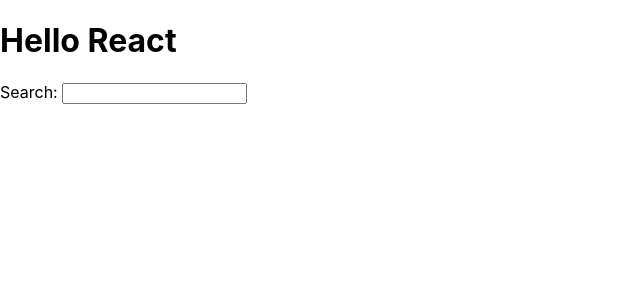
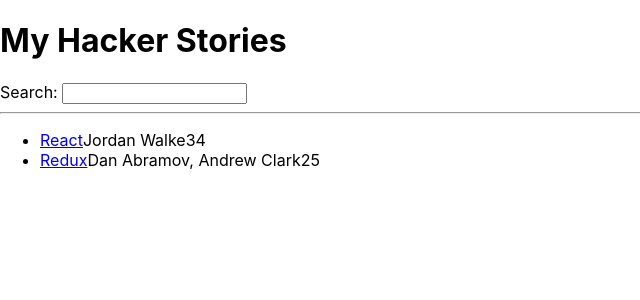
Before and after one commit to phgnam/create-react-app, a React (Create React App) app: page / in a window 1280 px wide. Shown: the top 300 px of the page, without its empty margins (0-640 px from the left). Built offline with nearby package versions, Linux system fonts and the light colour scheme.

Commit message:
lists in React

```diff
--- a/src/App.js
+++ b/src/App.js
@@ -1,15 +1,47 @@
 import "./App.css";
 
-function getTitle(title) {
-  return title;
-}
+const list = [
+  {
+    title: "React",
+    url: "https://reactjs.org/",
+    author: "Jordan Walke",
+    num_comments: 3,
+    points: 4,
+    objectID: 0,
+  },
+  {
+    title: "Redux",
+    url: "https://redux.js.org/",
+    author: "Dan Abramov, Andrew Clark",
+    num_comments: 2,
+    points: 5,
+    objectID: 1,
+  },
+];
 
 function App() {
   return (
     <div>
-      <h1>Hello {getTitle("React")}</h1>
+      <h1>My Hacker Stories</h1>
       <label htmlFor="search">Search: </label>
       <input id="search" type="text" />
+
+      <hr />
+
+      <ul>
+        {list.map(function (item) {
+          return (
+            <li key={item.objectID}>
+              <span>
+                <a href={item.url}>{item.title}</a>
+              </span>
+              <span>{item.author}</span>
+              <span>{item.num_comments}</span>
+              <span>{item.points}</span>
+            </li>
+          );
+        })}
+      </ul>
     </div>
   );
 }
```
